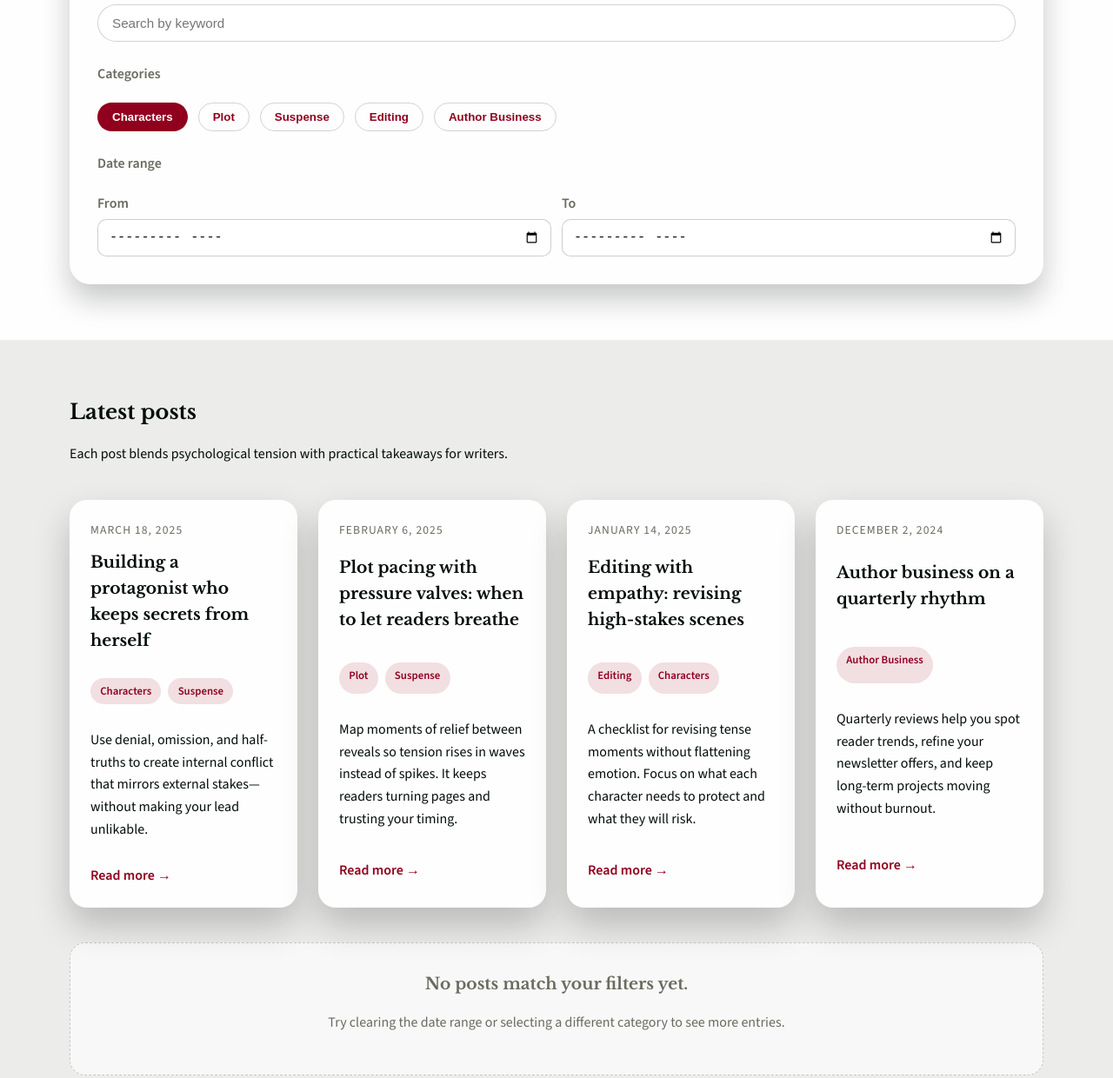
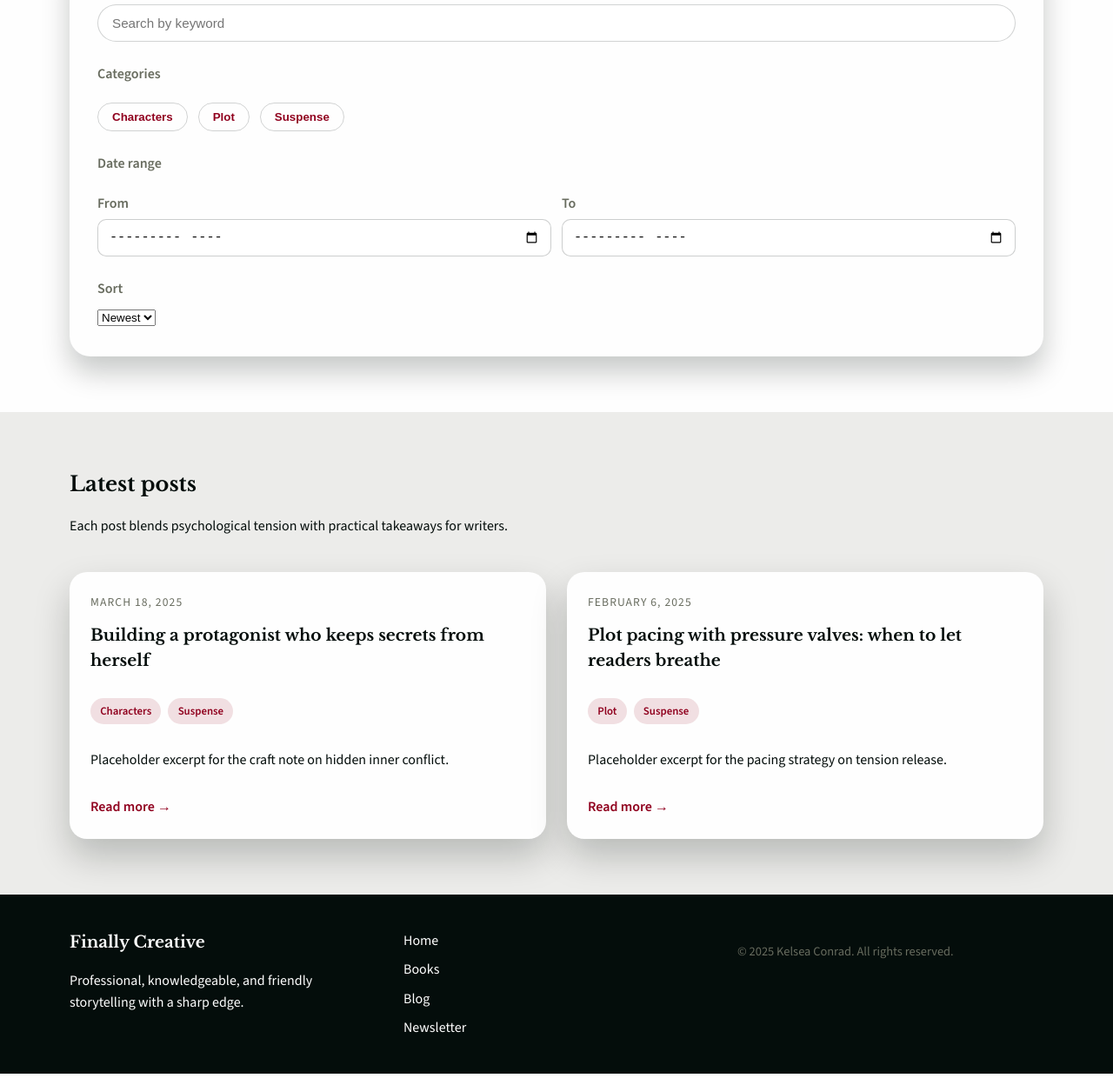
Before and after one commit to kelseaconrad19/author-website, a plain HTML site: page blog.html in a window 1280 px wide. Shown: the part 893-2133 px from the top of the page at 87% size. Drawn offline with nearby package versions, Linux system fonts and the light colour scheme.

Commit message:
Add blog listing filters and sorting

```diff
--- a/blog.html
+++ b/blog.html
@@ -79,31 +79,32 @@
           <div class="filter-bar">
             <label class="filter-search">
               <span class="filter-label">Search</span>
-              <input type="search" placeholder="Search by keyword" />
+              <input id="search-input" type="search" placeholder="Search by keyword" />
             </label>
             <div class="filter-group">
               <span class="filter-label">Categories</span>
-              <div class="chip-group">
-                <button class="chip is-active" type="button">Characters</button>
-                <button class="chip" type="button">Plot</button>
-                <button class="chip" type="button">Suspense</button>
-                <button class="chip" type="button">Editing</button>
-                <button class="chip" type="button">Author Business</button>
-              </div>
+              <div class="chip-group" id="category-chips"></div>
             </div>
             <div class="filter-group">
               <span class="filter-label">Date range</span>
               <div class="date-range">
                 <label>
                   From
-                  <input type="month" />
+                  <input id="from-month" type="month" />
                 </label>
                 <label>
                   To
-                  <input type="month" />
+                  <input id="to-month" type="month" />
                 </label>
               </div>
             </div>
+            <label class="filter-search">
+              <span class="filter-label">Sort</span>
+              <select id="sort-select">
+                <option value="newest">Newest</option>
+                <option value="oldest">Oldest</option>
+              </select>
+            </label>
           </div>
         </div>
       </section>
@@ -114,61 +115,9 @@
             <h2>Latest posts</h2>
             <p>Each post blends psychological tension with practical takeaways for writers.</p>
           </div>
-          <div class="post-grid">
-            <article class="post-card">
-              <p class="post-meta">March 18, 2025</p>
-              <h3>Building a protagonist who keeps secrets from herself</h3>
-              <div class="tag-list">
-                <span class="tag">Characters</span>
-                <span class="tag">Suspense</span>
-              </div>
-              <p>
-                Use denial, omission, and half-truths to create internal conflict that mirrors external
-                stakes—without making your lead unlikable.
-              </p>
-              <a class="text-link" href="#">Read more →</a>
-            </article>
-            <article class="post-card">
-              <p class="post-meta">February 6, 2025</p>
-              <h3>Plot pacing with pressure valves: when to let readers breathe</h3>
-              <div class="tag-list">
-                <span class="tag">Plot</span>
-                <span class="tag">Suspense</span>
-              </div>
-              <p>
-                Map moments of relief between reveals so tension rises in waves instead of spikes. It
-                keeps readers turning pages and trusting your timing.
-              </p>
-              <a class="text-link" href="#">Read more →</a>
-            </article>
-            <article class="post-card">
-              <p class="post-meta">January 14, 2025</p>
-              <h3>Editing with empathy: revising high-stakes scenes</h3>
-              <div class="tag-list">
-                <span class="tag">Editing</span>
-                <span class="tag">Characters</span>
-              </div>
-              <p>
-                A checklist for revising tense moments without flattening emotion. Focus on what each
-                character needs to protect and what they will risk.
-              </p>
-              <a class="text-link" href="#">Read more →</a>
-            </article>
-            <article class="post-card">
-              <p class="post-meta">December 2, 2024</p>
-              <h3>Author business on a quarterly rhythm</h3>
-              <div class="tag-list">
-                <span class="tag">Author Business</span>
-              </div>
-              <p>
-                Quarterly reviews help you spot reader trends, refine your newsletter offers, and keep
-                long-term projects moving without burnout.
-              </p>
-              <a class="text-link" href="#">Read more →</a>
-            </article>
-          </div>
+          <div class="post-grid" id="post-grid"></div>
 
-          <div class="empty-state" role="status">
+          <div class="empty-state" id="empty-state" role="status" hidden>
             <h3>No posts match your filters yet.</h3>
             <p>Try clearing the date range or selecting a different category to see more entries.</p>
           </div>
@@ -193,5 +142,6 @@
         </div>
       </div>
     </footer>
+    <script src="scripts/blog.js"></script>
   </body>
 </html>
--- /dev/null
+++ b/scripts/blog.js
@@ -0,0 +1,175 @@
+const searchInput = document.querySelector('#search-input');
+const categoryChips = document.querySelector('#category-chips');
+const fromMonthInput = document.querySelector('#from-month');
+const toMonthInput = document.querySelector('#to-month');
+const sortSelect = document.querySelector('#sort-select');
+const postGrid = document.querySelector('#post-grid');
+const emptyState = document.querySelector('#empty-state');
+
+const state = {
+  posts: [],
+  selectedCategories: new Set(),
+};
+
+const formatDate = new Intl.DateTimeFormat('en-US', {
+  month: 'long',
+  day: 'numeric',
+  year: 'numeric',
+});
+
+const parseMonthStart = (value) => {
+  if (!value) {
+    return null;
+  }
+  const [year, month] = value.split('-').map(Number);
+  if (!year || !month) {
+    return null;
+  }
+  return new Date(year, month - 1, 1);
+};
+
+const parseMonthEnd = (value) => {
+  if (!value) {
+    return null;
+  }
+  const [year, month] = value.split('-').map(Number);
+  if (!year || !month) {
+    return null;
+  }
+  return new Date(year, month, 0, 23, 59, 59, 999);
+};
+
+const sortPosts = (posts) => {
+  const sorted = [...posts].sort((a, b) => new Date(a.date) - new Date(b.date));
+  if (sortSelect.value === 'newest') {
+    return sorted.reverse();
+  }
+  return sorted;
+};
+
+const matchesSearch = (post, query) => {
+  if (!query) {
+    return true;
+  }
+  const haystack = `${post.title} ${post.excerpt}`.toLowerCase();
+  return haystack.includes(query);
+};
+
+const matchesCategories = (post, selected) => {
+  if (selected.size === 0) {
+    return true;
+  }
+  return post.categories.some((category) => selected.has(category));
+};
+
+const matchesDateRange = (post, fromDate, toDate) => {
+  if (!fromDate && !toDate) {
+    return true;
+  }
+  const postDate = new Date(post.date);
+  if (fromDate && postDate < fromDate) {
+    return false;
+  }
+  if (toDate && postDate > toDate) {
+    return false;
+  }
+  return true;
+};
+
+const renderPosts = () => {
+  const query = searchInput.value.trim().toLowerCase();
+  const fromDate = parseMonthStart(fromMonthInput.value);
+  const toDate = parseMonthEnd(toMonthInput.value);
+
+  const filtered = state.posts.filter((post) => {
+    return (
+      matchesSearch(post, query) &&
+      matchesCategories(post, state.selectedCategories) &&
+      matchesDateRange(post, fromDate, toDate)
+    );
+  });
+
+  const sorted = sortPosts(filtered);
+
+  postGrid.innerHTML = sorted
+    .map((post) => {
+      const tags = post.categories
+        .map((category) => `<span class="tag">${category}</span>`)
+        .join('');
+      const formattedDate = formatDate.format(new Date(post.date));
+      return `
+        <article class="post-card">
+          <p class="post-meta">${formattedDate}</p>
+          <h3>${post.title}</h3>
+          <div class="tag-list">${tags}</div>
+          <p>${post.excerpt}</p>
+          <a class="text-link" href="#">Read more →</a>
+        </article>
+      `;
+    })
+    .join('');
+
+  emptyState.hidden = sorted.length !== 0;
+};
+
+const renderCategoryChips = (categories) => {
+  categoryChips.innerHTML = categories
+    .map((category) => {
+      return `
+        <button class="chip" type="button" data-category="${category}" aria-pressed="false">
+          ${category}
+        </button>
+      `;
+    })
+    .join('');
+
+  categoryChips.querySelectorAll('button').forEach((button) => {
+    button.addEventListener('click', () => {
+      const category = button.dataset.category;
+      if (state.selectedCategories.has(category)) {
+        state.selectedCategories.delete(category);
+        button.classList.remove('is-active');
+        button.setAttribute('aria-pressed', 'false');
+      } else {
+        state.selectedCategories.add(category);
+        button.classList.add('is-active');
+        button.setAttribute('aria-pressed', 'true');
+      }
+      renderPosts();
+    });
+  });
+};
+
+const attachFilterListeners = () => {
+  [searchInput, fromMonthInput, toMonthInput, sortSelect].forEach((input) => {
+    input.addEventListener('input', renderPosts);
+  });
+  sortSelect.addEventListener('change', renderPosts);
+};
+
+const init = async () => {
+  try {
+    const response = await fetch('posts.json');
+    if (!response.ok) {
+      throw new Error('Failed to load posts.');
+    }
+    const data = await response.json();
+    state.posts = data;
+
+    const categories = Array.from(
+      new Set(data.flatMap((post) => post.categories))
+    ).sort();
+
+    renderCategoryChips(categories);
+    attachFilterListeners();
+    renderPosts();
+  } catch (error) {
+    postGrid.innerHTML = '';
+    emptyState.hidden = false;
+    emptyState.querySelector('h3').textContent = 'Unable to load posts.';
+    emptyState.querySelector('p').textContent =
+      'Please refresh the page or check back later.';
+  }
+};
+
+init();
```
